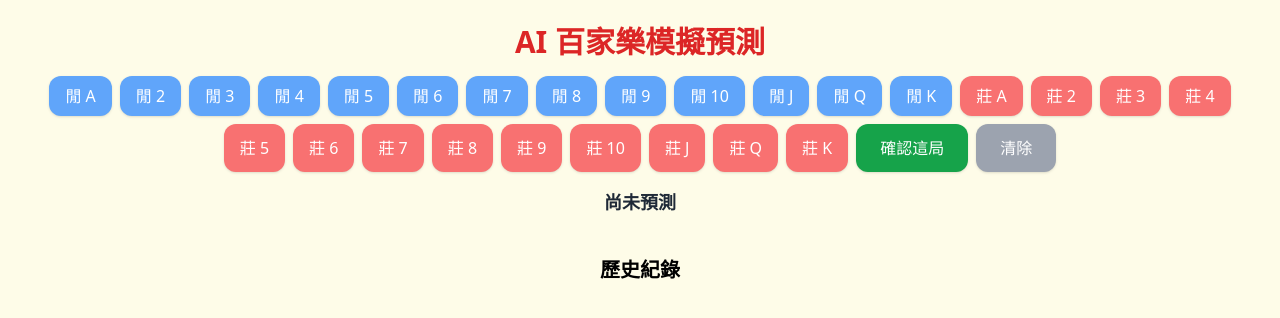
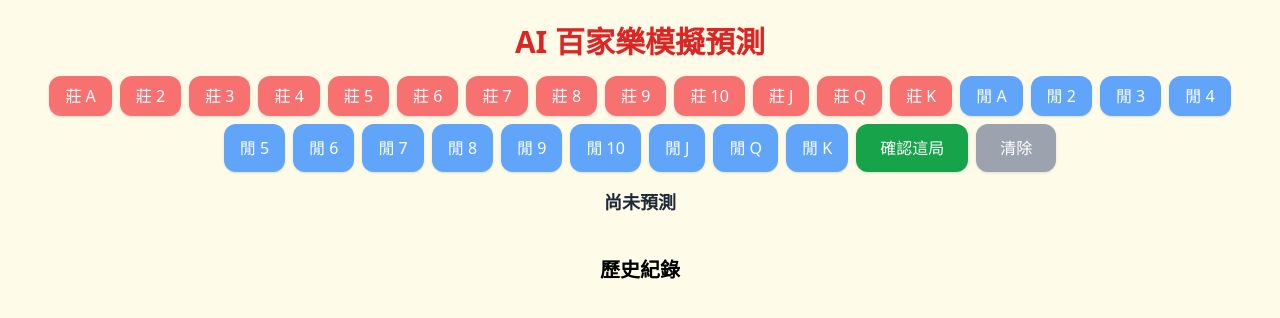
Before and after one commit to fenggou55688/new-ai, a React (Vite) app: page / in a window 1280 px wide. Shown: the top 318 px of the page. Built offline with nearby package versions, Linux system fonts and the light colour scheme.

Commit message:
Update App.jsx

```diff
--- a/src/App.jsx
+++ b/src/App.jsx
@@ -128,15 +128,14 @@ const App = () => {
       <h1 className="text-3xl font-bold text-red-600">AI 百家樂模擬預測</h1>
 
       <div className="flex flex-wrap justify-center gap-2">
-        {/* 將閒家按鈕放在上面 */}
+        {ranks.map((r) => (
+          <button key={r} onClick={() => addCard('banker', r)} className="bg-red-400 text-white px-4 py-2 rounded-xl shadow">
+            莊 {r}
+          </button>
+        ))}
         {ranks.map((r) => (
           <button key={r + 'p'} onClick={() => addCard('player', r)} className="bg-blue-400 text-white px-4 py-2 rounded-xl shadow">
             閒 {r}
-          </button>
-        ))}
-        {ranks.map((r) => (
-          <button key={r} onClick={() => addCard('banker', r)} className="bg-red-400 text-white px-4 py-2 rounded-xl shadow">
-            莊 {r}
           </button>
         ))}
         <button onClick={confirmRound} className="bg-green-600 text-white px-6 py-3 rounded-xl shadow">確認這局</button>
```
